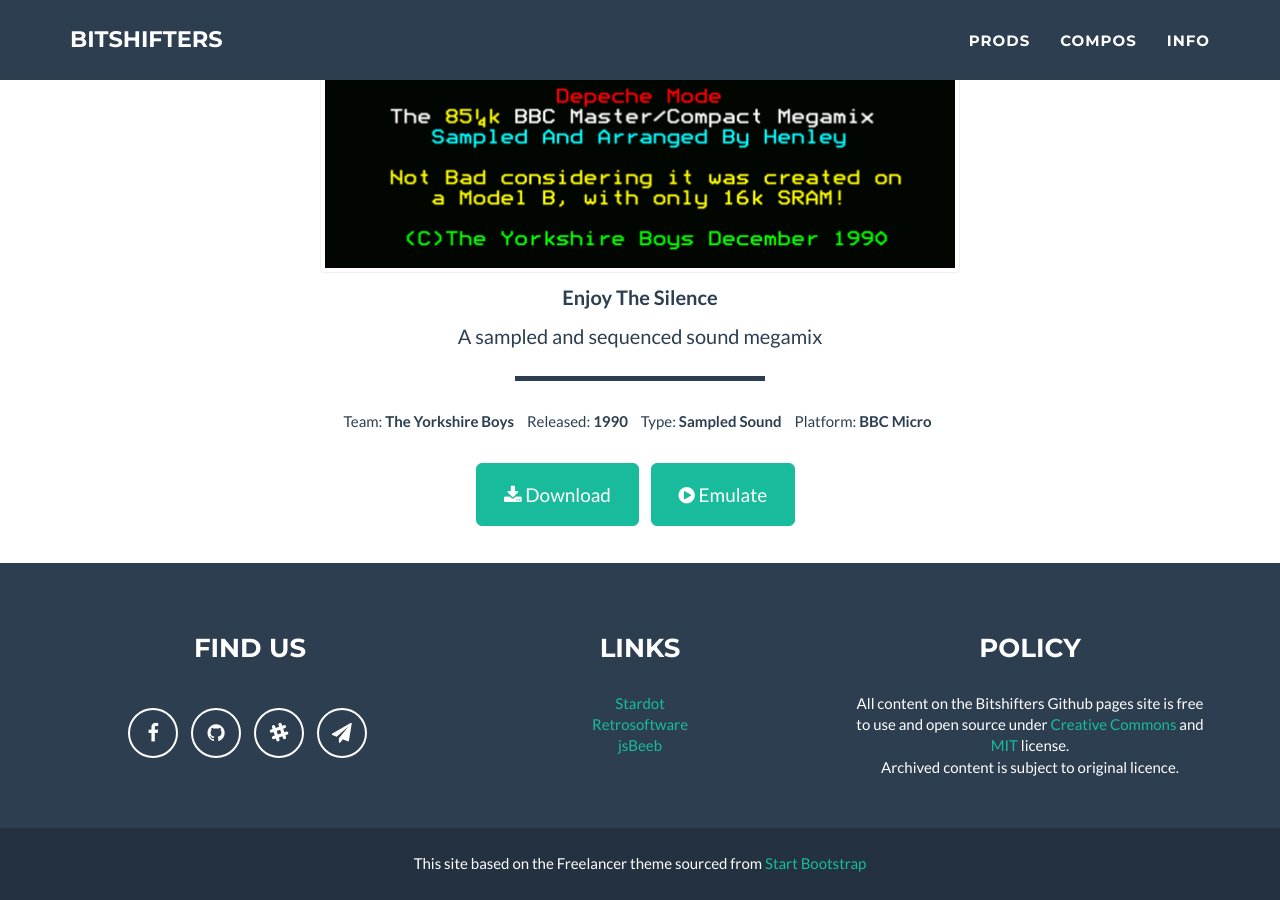
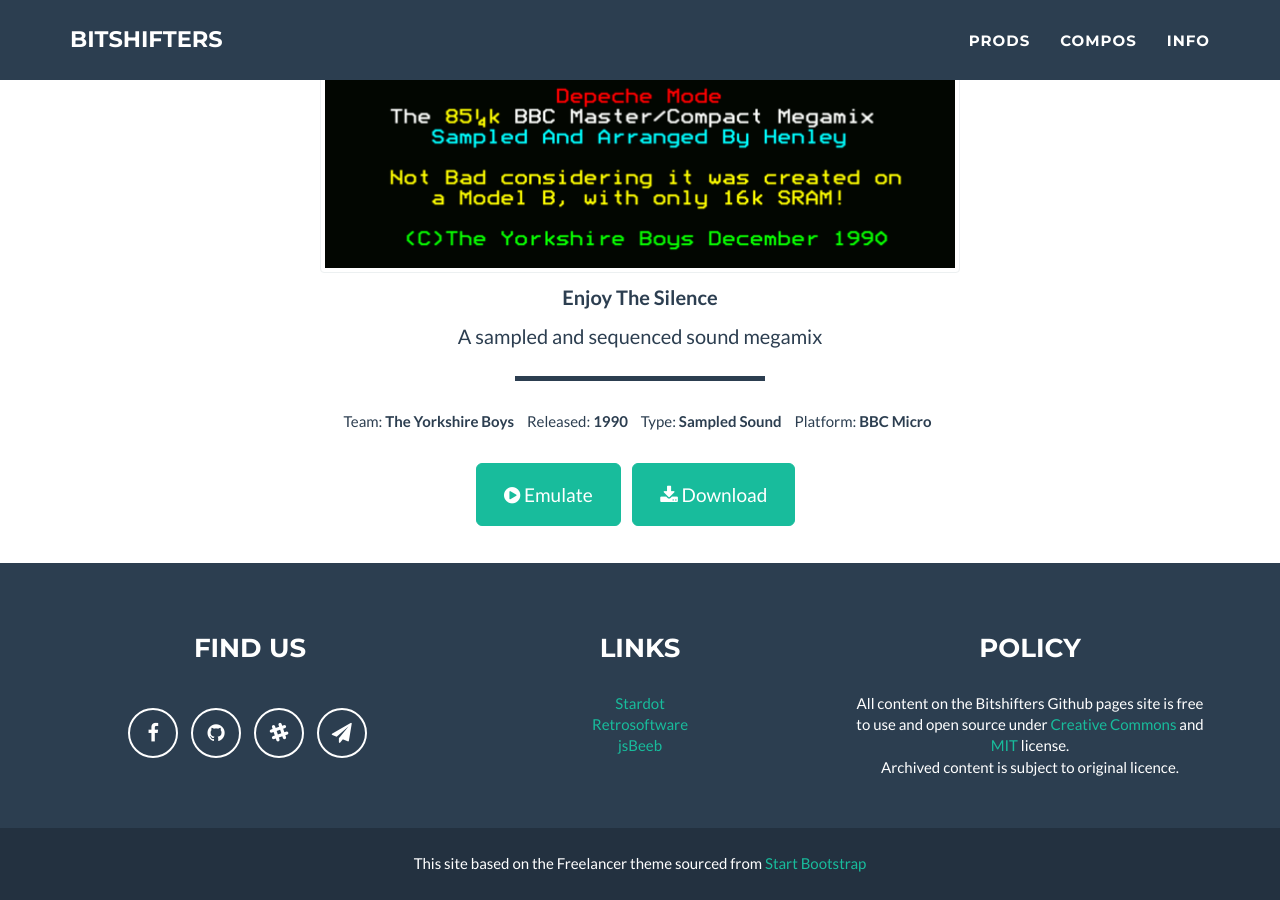
Before and after one commit to bitshifters/bitshifters.github.io, a Jekyll site: the page built from _posts/prods/2016-06-18-tyb-enjoy.md, in a window 1280 px wide and 900 px high, scrolled down 862 px. Built offline with Jekyll 4.4.1, drawn with Linux system fonts in a browser that asks for light colours.

Commit message:
Switch button order

```diff
--- a/_layouts/prods_post.html
+++ b/_layouts/prods_post.html
@@ -95,12 +95,13 @@
         <div class="fb-comments" data-href="{{ post.url }}" data-numposts="5"></div>
         -->
                             <div class="col-lg-8 col-lg-offset-2 text-center">
+                                                        <a target='_blank' href="/jsbeeb/?disc=https://bitshifters.github.io/content/{{ page.download }}&autoboot" class="btn btn-lg btn-success">
+                            <i class="fa fa-play-circle"></i> Emulate
+                        </a>&nbsp;&nbsp;&nbsp;
                         <a href="/content/{{ page.download }}" class="btn btn-lg btn-success">
                             <i class="fa fa-download"></i> Download
                         </a>&nbsp;&nbsp;&nbsp;
-                        <a target='_blank' href="/jsbeeb/?disc=https://bitshifters.github.io/content/{{ page.download }}&autoboot" class="btn btn-lg btn-success">
-                            <i class="fa fa-play-circle"></i> Emulate
-                        </a>&nbsp;&nbsp;&nbsp;
+
                         {% if page.source %}
 
                         <a target='_blank' href="{{ page.source }}" class="btn btn-lg btn-success">
```
